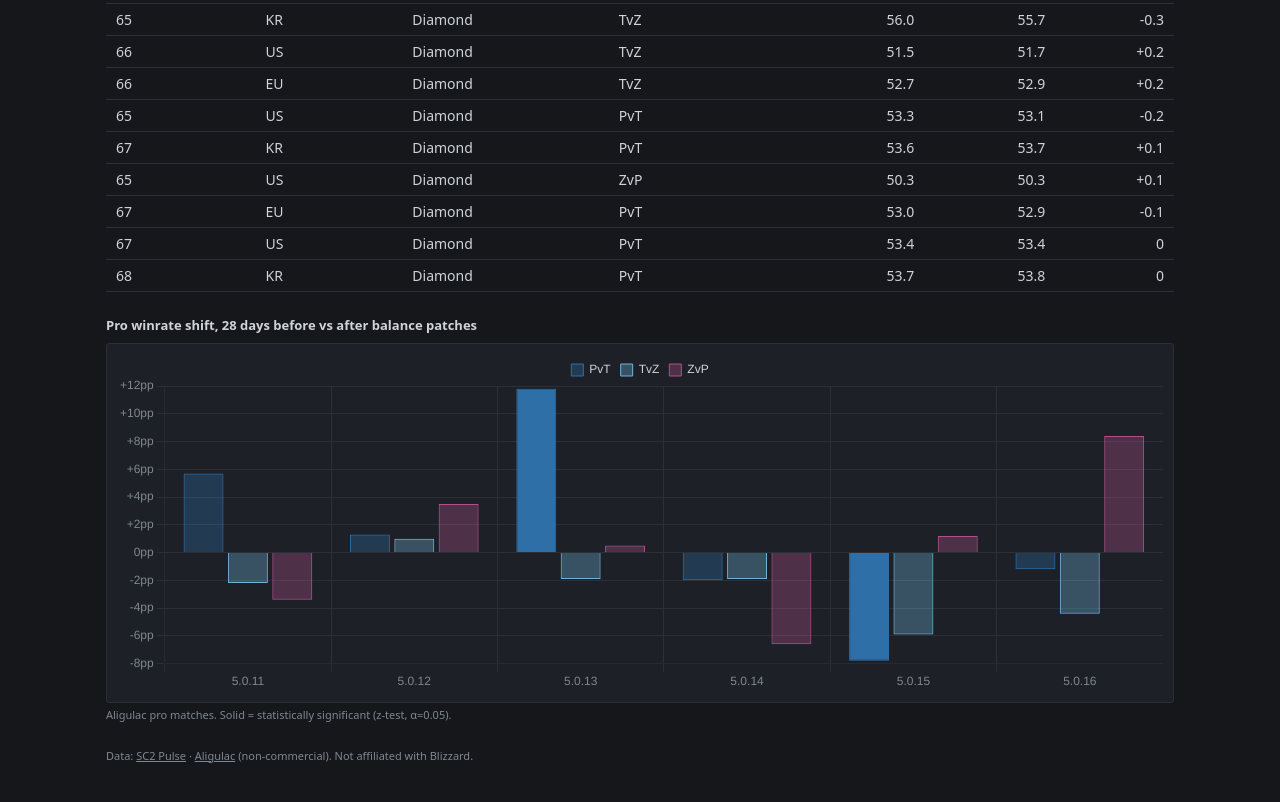
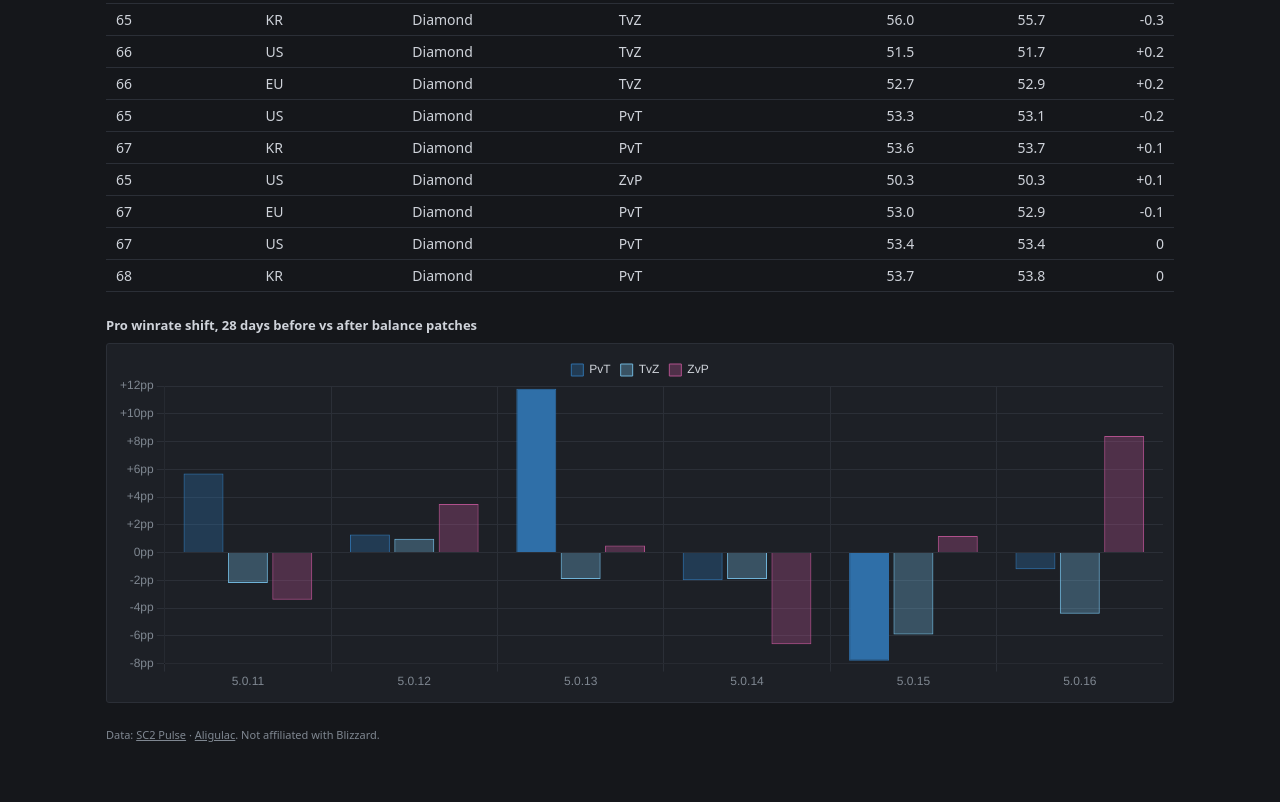
Before and after one commit to Jin-Shikai/sc2-balance-observatory, a plain HTML site: page web/balance.html in a window 1280 px wide. Shown: the part 1690-2492 px from the top of the page. Drawn offline with nearby package versions, Linux system fonts and the light colour scheme.

Commit message:
fix: text

```diff
--- a/web/balance.html
+++ b/web/balance.html
@@ -70,10 +70,9 @@
 
   <h2 id="h-patch"></h2>
   <div class="chartbox"><canvas id="patch-chart"></canvas></div>
-  <div class="note" id="n-patch"></div>
 
   <footer>Data: <a href="https://sc2pulse.nephest.com/sc2/">SC2 Pulse</a> ·
-    <a href="https://aligulac.com/">Aligulac</a> (non-commercial). Not affiliated with Blizzard.</footer>
+    <a href="https://aligulac.com/">Aligulac</a>. Not affiliated with Blizzard.</footer>
 </main>
 
 <script src="https://cdn.jsdelivr.net/npm/chart.js@4.4.3"></script>
@@ -93,7 +92,6 @@ const I18N = {
     hLength: 'Winrate by game length (minutes)',
     hDelta: 'Season-over-season winrate change',
     hPatch: 'Pro winrate shift, 28 days before vs after balance patches',
-    nPatch: 'Aligulac pro matches. Solid = statistically significant (z-test, α=0.05).',
     deltaHead: [['season_bnet_id', 'Season'], ['region', 'Region'], ['league', 'League'], ['matchup', 'Matchup'],
       ['winrate_prev_pct', 'Prev %'], ['winrate_cur_pct', 'Cur %'], ['delta_pct', 'Δ pp']],
     langLabel: '中文',
@@ -107,7 +105,6 @@ const I18N = {
     hLength: '胜率 × 比赛时长（分钟）',
     hDelta: '赛季环比胜率变化',
     hPatch: '平衡补丁前后 28 天职业胜率变化',
-    nPatch: '数据来自 Aligulac 职业比赛。加粗 = 统计显著（z 检验，α=0.05）。',
     deltaHead: [['season_bnet_id', '赛季'], ['region', '地区'], ['league', '段位'], ['matchup', '对阵'],
       ['winrate_prev_pct', '上季 %'], ['winrate_cur_pct', '本季 %'], ['delta_pct', 'Δ 百分点']],
     langLabel: 'EN',
@@ -157,7 +154,6 @@ function applyLang() {
   $('h-length').textContent = t().hLength;
   $('h-delta').textContent = t().hDelta;
   $('h-patch').textContent = t().hPatch;
-  $('n-patch').textContent = t().nPatch;
   $('updated').textContent = data.meta?.generated_at ? t().updated(data.meta.generated_at) : '';
   render();
 }
```
Also changed, not shown: web/index.html (+1 -1 lines).
